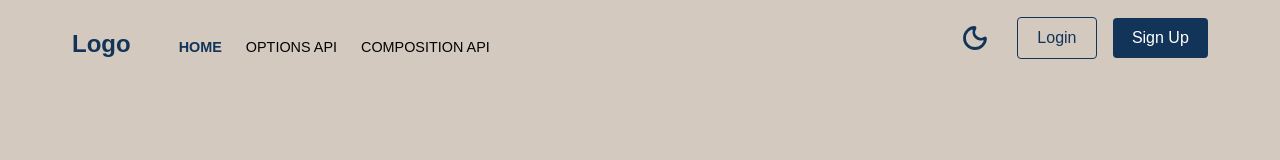
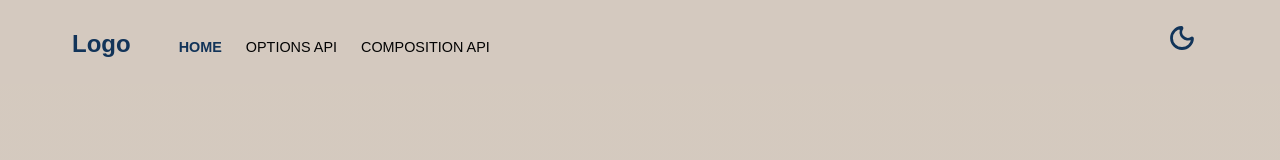
Before and after one commit to kareem172/products-manager, a Vue app: page / in a window 1280 px wide. Shown: the top 160 px of the page. Built offline with nearby package versions, Linux system fonts and the light colour scheme; data requests are answered from the project's data file.

Commit message:
refactor(NavBar): remove unused Login and Sign Up buttons

```diff
--- a/src/components/NavBar.vue
+++ b/src/components/NavBar.vue
@@ -22,8 +22,6 @@
           <Moon v-if="!isDarkMode" size="28" />
           <Sun v-if="isDarkMode" size="28" />
         </button>
-        <button class="outlined">Login</button>
-        <button>Sign Up</button>
       </div>
     </div>
   </nav>
```
